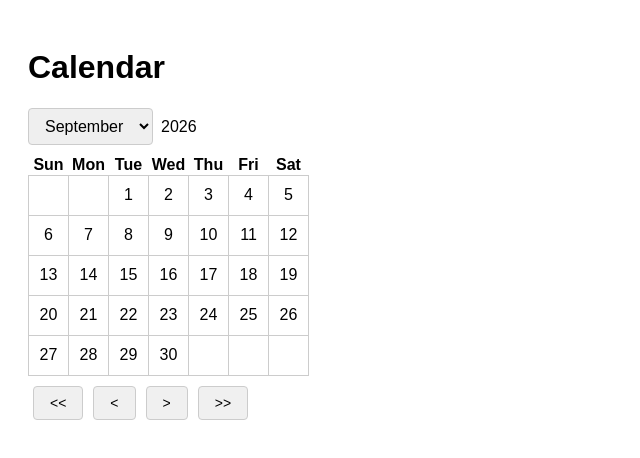
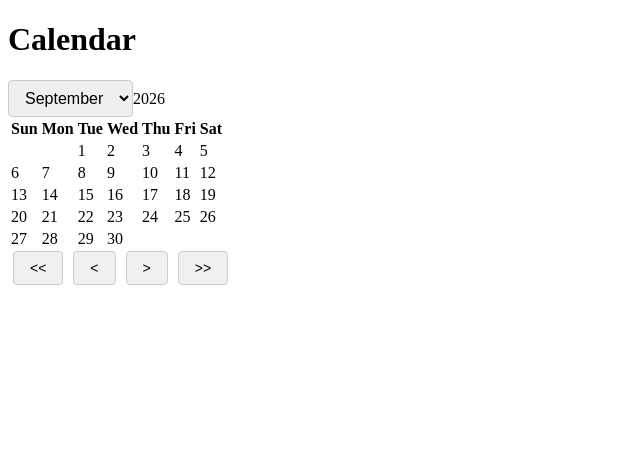
Before and after one commit to acciojob/calendar-react-madhukayal88-glitch, a React (Create React App) app: page / in a window 1280 px wide. Shown: the top 458 px of the page, without its empty margins (0-640 px from the left). Built offline with nearby package versions, Linux system fonts and the light colour scheme.

Commit message:
Update App.js

```diff
--- a/src/App.js
+++ b/src/App.js
@@ -1,130 +1,228 @@
 import React, { useState } from 'react';
 import './App.css';
+
+const MONTHS = [
+  'January', 'February', 'March', 'April', 'May', 'June',
+  'July', 'August', 'September', 'October', 'November', 'December'
+];
+
+const DAYS_OF_WEEK = [
+  'Sun', 'Mon', 'Tue', 'Wed', 'Thu', 'Fri', 'Sat'
+];
 
 function App() {
   const today = new Date();
 
-  const months = [
-    'January', 'February', 'March', 'April', 'May', 'June',
-    'July', 'August', 'September', 'October', 'November', 'December'
-  ];
-
   const [month, setMonth] = useState(today.getMonth());
   const [year, setYear] = useState(today.getFullYear());
+
   const [isEditingYear, setIsEditingYear] = useState(false);
-  const [yearInput, setYearInput] = useState(today.getFullYear());
+  const [yearInput, setYearInput] = useState(
+    today.getFullYear().toString()
+  );
 
-  const getDaysInMonth = (m, y) => new Date(y, m + 1, 0).getDate();
-  const getFirstDayOfMonth = (m, y) => new Date(y, m, 1).getDay();
+  const getDaysInMonth = (year, month) => {
+    return new Date(year, month + 1, 0).getDate();
+  };
 
-  const buildCalendar = () => {
-    const firstDay = getFirstDayOfMonth(month, year);
-    const daysInMonth = getDaysInMonth(month, year);
-    const totalCells = Math.ceil((firstDay + daysInMonth) / 7) * 7;
+  const getFirstDayOfMonth = (year, month) => {
+    return new Date(year, month, 1).getDay();
+  };
+
+  const handleMonthChange = (e) => {
+    setMonth(Number(e.target.value));
+  };
+
+  const handlePrevMonth = () => {
+    if (month === 0) {
+      const newYear = year - 1;
+      setMonth(11);
+      setYear(newYear);
+      setYearInput(newYear.toString());
+    } else {
+      setMonth(month - 1);
+    }
+  };
+
+  const handleNextMonth = () => {
+    if (month === 11) {
+      const newYear = year + 1;
+      setMonth(0);
+      setYear(newYear);
+      setYearInput(newYear.toString());
+    } else {
+      setMonth(month + 1);
+    }
+  };
+
+  const handlePrevYear = () => {
+    const newYear = year - 1;
+    setYear(newYear);
+    setYearInput(newYear.toString());
+  };
+
+  const handleNextYear = () => {
+    const newYear = year + 1;
+    setYear(newYear);
+    setYearInput(newYear.toString());
+  };
+
+  const handleYearDoubleClick = () => {
+    setYearInput(year.toString());
+    setIsEditingYear(true);
+  };
+
+  const handleYearInputChange = (e) => {
+    setYearInput(e.target.value);
+  };
+
+  const saveYear = () => {
+    const parsedYear = parseInt(yearInput, 10);
+
+    if (!isNaN(parsedYear) && parsedYear > 0) {
+      setYear(parsedYear);
+    } else {
+      setYearInput(year.toString());
+    }
+
+    setIsEditingYear(false);
+  };
+
+  const handleYearKeyDown = (e) => {
+    if (e.key === 'Enter') {
+      saveYear();
+    }
+  };
+
+  const renderCalendar = () => {
+    const daysInMonth = getDaysInMonth(year, month);
+    const firstDay = getFirstDayOfMonth(year, month);
+
     const rows = [];
     let day = 1;
-    for (let i = 0; i < totalCells; i++) {
-      const rowIdx = Math.floor(i / 7);
-      if (!rows[rowIdx]) rows[rowIdx] = [];
-      if (i < firstDay || day > daysInMonth) {
-        rows[rowIdx].push('');
+
+    // Maximum 6 rows in a calendar
+    for (let row = 0; row < 6; row++) {
+      const cells = [];
+
+      for (let col = 0; col < 7; col++) {
+        const cellIndex = row * 7 + col;
+
+        if (
+          cellIndex < firstDay ||
+          day > daysInMonth
+        ) {
+          cells.push(
+            <td key={col}></td>
+          );
         } else {
-        rows[rowIdx].push(day);
+          cells.push(
+            <td key={col}>{day}</td>
+          );
           day++;
         }
       }
+
+      rows.push(
+        <tr key={row}>
+          {cells}
+        </tr>
+      );
+
+      if (day > daysInMonth) {
+        break;
+      }
+    }
+
     return rows;
   };
 
-  const handlePrevMonth = () => {
-    if (month === 0) { setMonth(11); setYear(year - 1); }
-    else setMonth(month - 1);
-  };
+  return (
+    <div className="calendar-container">
 
-  const handleNextMonth = () => {
-    if (month === 11) { setMonth(0); setYear(year + 1); }
-    else setMonth(month + 1);
-  };
-
-  const handlePrevYear = () => setYear(year - 1);
-  const handleNextYear = () => setYear(year + 1);
-
-  const handleYearDoubleClick = () => {
-    setYearInput(year);
-    setIsEditingYear(true);
-  };
-
-  const commitYear = () => {
-    const parsed = parseInt(yearInput, 10);
-    if (!isNaN(parsed) && parsed > 0) setYear(parsed);
-    setIsEditingYear(false);
-  };
-
-  const rows = buildCalendar();
-
-  return (
-    <div style={{ padding: 20, fontFamily: 'Arial' }}>
       <h1 id="heading">Calendar</h1>
 
-      <div style={{ marginBottom: 10 }}>
+      <div className="controls">
+
         <select
           id="month-select"
           value={month}
-          onChange={(e) => setMonth(parseInt(e.target.value, 10))}
+          onChange={handleMonthChange}
         >
-          {months.map((name, idx) => (
-            <option key={idx} value={idx}>{name}</option>
+          {MONTHS.map((monthName, index) => (
+            <option key={index} value={index}>
+              {monthName}
+            </option>
           ))}
         </select>
 
-        <span
-          id="year-display"
-          onDoubleClick={handleYearDoubleClick}
-          style={{ display: isEditingYear ? 'none' : 'inline', marginLeft: 8, cursor: 'pointer' }}
-        >
-          {year}
-        </span>
-
+        {isEditingYear ? (
           <input
             id="year-input"
             type="number"
             value={yearInput}
-          onChange={(e) => setYearInput(e.target.value)}
-          onBlur={commitYear}
-          onKeyDown={(e) => { if (e.key === 'Enter') commitYear(); }}
-          style={{ display: isEditingYear ? 'inline-block' : 'none', width: 70, marginLeft: 8 }}
+            onChange={handleYearInputChange}
+            onBlur={saveYear}
+            onKeyDown={handleYearKeyDown}
+            autoFocus
           />
+        ) : (
+          <span
+            id="year-display"
+            onDoubleClick={handleYearDoubleClick}
+          >
+            {year}
+          </span>
+        )}
+
       </div>
 
-      <table id="days-table" style={{ borderCollapse: 'collapse', marginBottom: 10 }}>
+      <table id="days-table">
         <thead>
           <tr>
-            <th>Sun</th><th>Mon</th><th>Tue</th><th>Wed</th>
-            <th>Thu</th><th>Fri</th><th>Sat</th>
+            {DAYS_OF_WEEK.map((day) => (
+              <th key={day}>{day}</th>
+            ))}
           </tr>
         </thead>
+
         <tbody>
-          {rows.map((row, ri) => (
-            <tr key={ri}>
-              {row.map((cell, ci) => (
-                <td
-                  key={ci}
-                  style={{ border: '1px solid #ccc', width: 40, height: 40, textAlign: 'center', boxSizing: 'border-box' }}
-                >
-                  {cell === '' ? '\u00A0' : cell}
-                </td>
-              ))}
-            </tr>
-          ))}
+          {renderCalendar()}
         </tbody>
       </table>
 
       <div>
-        <button id="prev-year-btn" onClick={handlePrevYear}>&lt;&lt;</button>
-        <button id="prev-month-btn" onClick={handlePrevMonth}>&lt;</button>
-        <button id="next-month-btn" onClick={handleNextMonth}>&gt;</button>
-        <button id="next-year-btn" onClick={handleNextYear}>&gt;&gt;</button>
+
+        <button
+          id="prev-year-btn"
+          onClick={handlePrevYear}
+        >
+          &lt;&lt;
+        </button>
+
+        <button
+          id="prev-month-btn"
+          onClick={handlePrevMonth}
+        >
+          &lt;
+        </button>
+
+        <button
+          id="next-month-btn"
+          onClick={handleNextMonth}
+        >
+          &gt;
+        </button>
+
+        <button
+          id="next-year-btn"
+          onClick={handleNextYear}
+        >
+          &gt;&gt;
+        </button>
+
       </div>
+
     </div>
   );
 }
```
Lines whose indentation alone changed are shown as unchanged.
